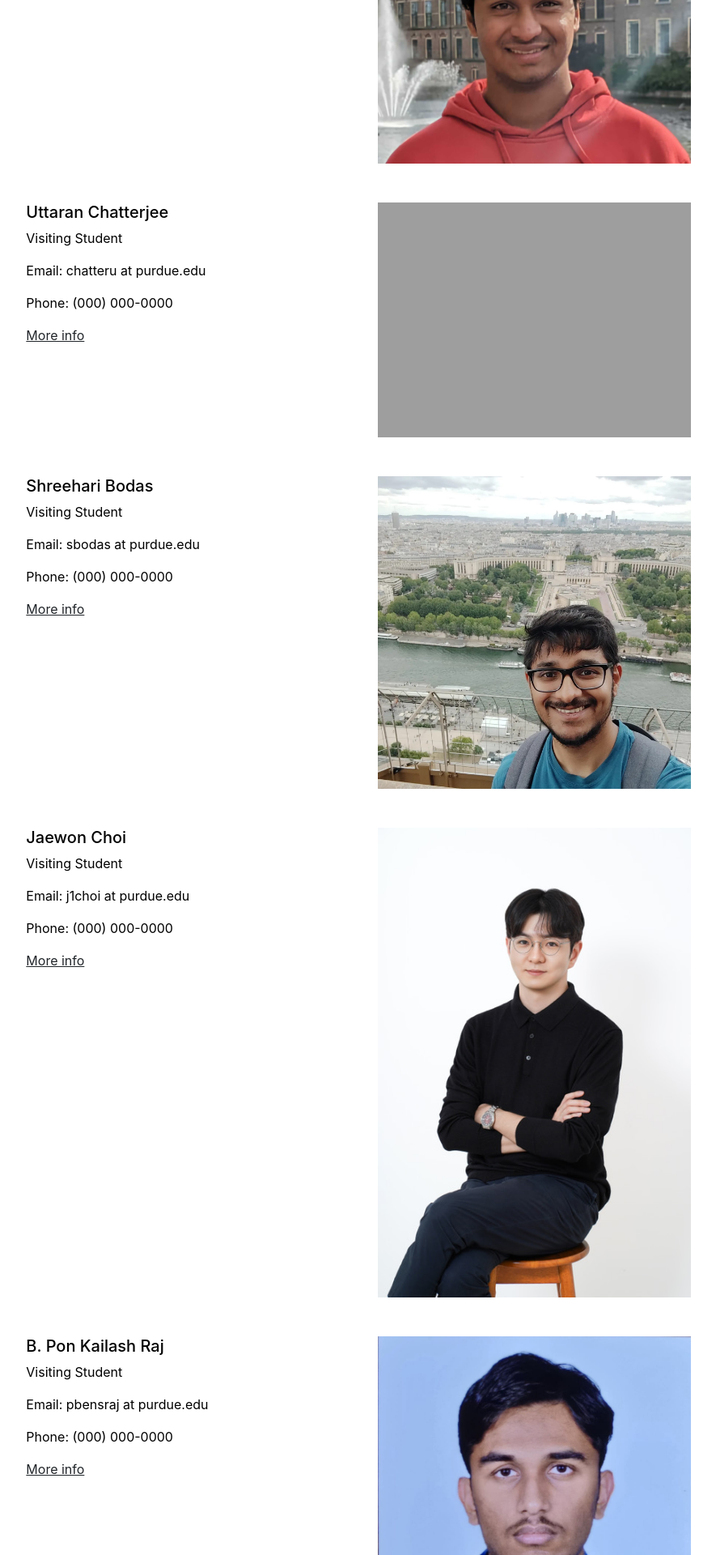
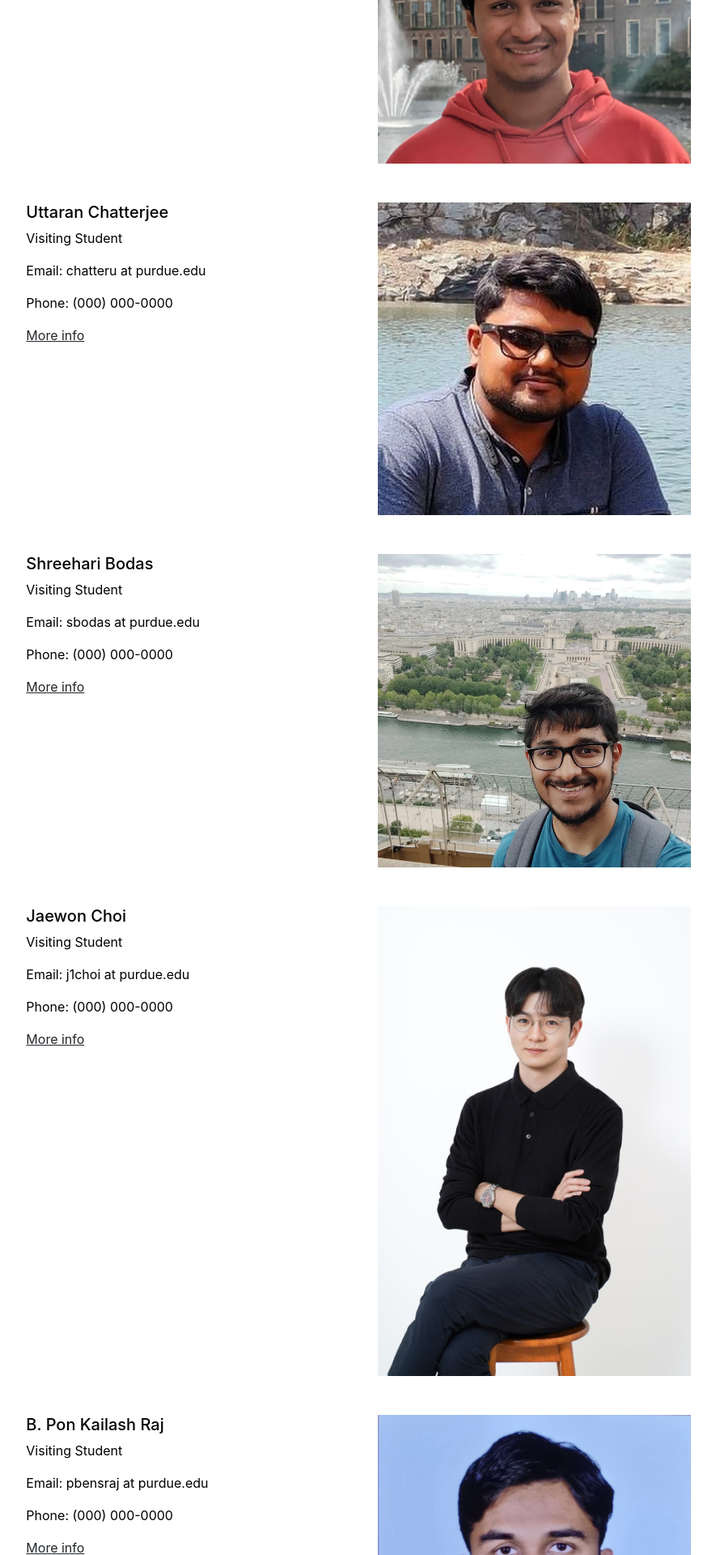
Before and after one commit to stochasticsystemslab/stochasticsystemslab.github.io, a Jekyll site: the page built from people.md, in a window 1280 px wide. Shown: the part 1983-3903 px from the top of the page at 81% size, without its empty margins (197-1082 px from the left). Built offline with Jekyll 4.4.1, drawn with Linux system fonts in a browser that asks for light colours.

Commit message:
Update settings.yml

```diff
--- a/_data/settings.yml
+++ b/_data/settings.yml
@@ -10,7 +10,7 @@ people:
 - {title: 'Graduate Student', name: 'Xinlong Du', department: 'Edwardson School of Industrial Engineering', institution: 'Purdue University', institution_address: '315 N. Grant St, West Lafayette IN 47906', phone: '(000) 000-0000', email: 'du339  at purdue.edu', office: ' ', image: 'assets/img/xinlong.jpg', url: 'https://cytollen.github.io/'}
 - {title: 'Graduate Student', name: 'Zihe Zhou', department: 'Edwardson School of Industrial Engineering', institution: 'Purdue University', institution_address: '315 N. Grant St, West Lafayette IN 47906', phone: '(000) 000-0000', email: 'zhou408 at purdue.edu', office: ' ', image: 'assets/img/zihe.jpg', url: 'graduate-student'}
 - {title: 'Graduate Student', name: 'Sharan Srinivasan', department: 'School of Electrical and Computer Engineering', institution: 'Purdue University', institution_address: '315 N. Grant St, West Lafayette IN 47906', phone: '(000) 000-0000', email: 'srini256 at purdue.edu', office: ' ', image: 'assets/img/Sharan.jpg', url: 'graduate-student'}
-- {title: 'Visiting Student', name: 'Uttaran Chatterjee', department: 'Industrial and Systems Engineering', institution: 'Georgia Institute of Technology', institution_address: 'Atlanta GA', phone: '(000) 000-0000', email: 'chatteru at purdue.edu', office: ' ', image: 'assets/img/Uttaran.jpg', url: 'graduate-student'}
+- {title: 'Visiting Student', name: 'Uttaran Chatterjee', department: 'Industrial and Systems Engineering', institution: 'Georgia Institute of Technology', institution_address: 'Atlanta GA', phone: '(000) 000-0000', email: 'chatteru at purdue.edu', office: ' ', image: 'assets/img/Uttaran.png', url: 'graduate-student'}
 - {title: 'Visiting Student', name: 'Shreehari Bodas', department: 'Mathematics', institution: 'University of Amsterdam', institution_address: '315 N. Grant St., West Lafayette IN 47906', phone: '(000) 000-0000', email: 'sbodas at purdue.edu', office: '', image: 'assets/img/shreehari.jpg', url: ''}
 - {title: 'Visiting Student', name: 'Jaewon Choi', department: 'Industrial Engineering (Currently: Samsung)', institution: 'Postech Korea', institution_address: '315 N. Grant St., West Lafayette IN 47906', phone: '(000) 000-0000', email: 'j1choi at purdue.edu', office: ' ', image: 'assets/img/j1.jpeg', url: 'https://www.j1choi.info'}
 - {title: 'Visiting Student', name: 'B. Pon Kailash Raj', department: 'Mathematics', institution: 'Indian Institute of Science', institution_address: '315 N. Grant St., West Lafayette IN 47906', phone: '(000) 000-0000', email: 'pbensraj at purdue.edu', office: '', image: 'assets/img/pk.jpg', url: ''}
```
